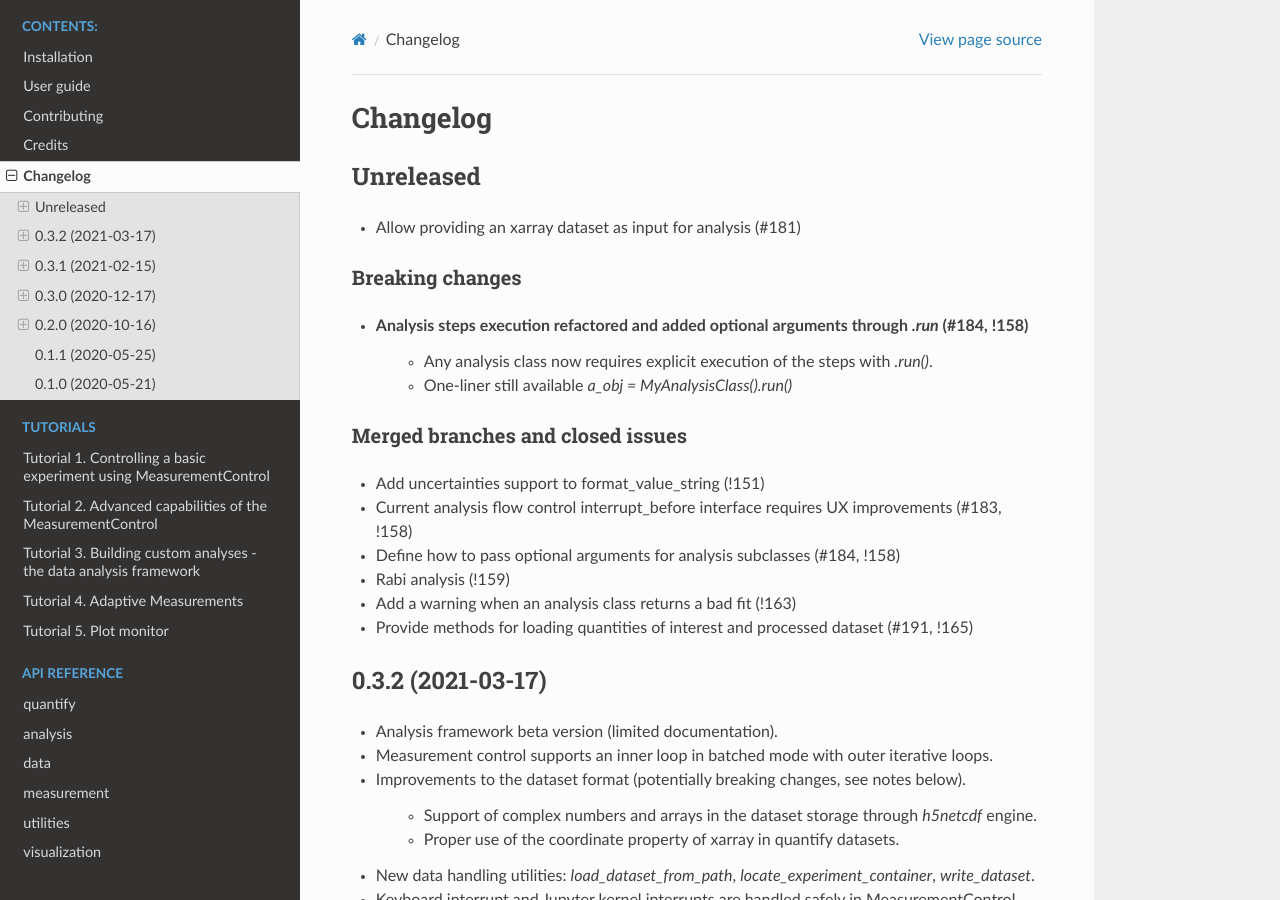
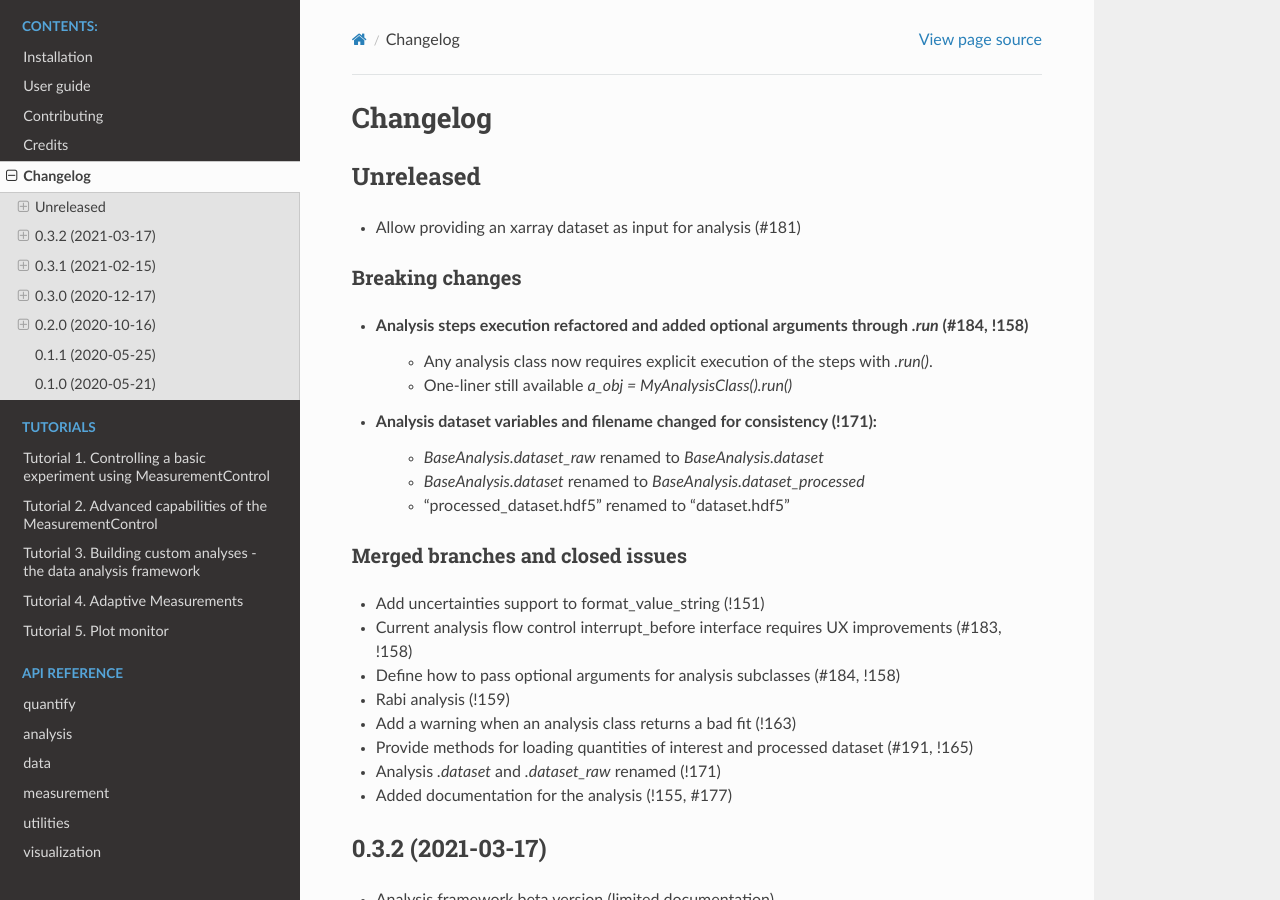
Before and after one commit to quantify-os/quantify-core, a Sphinx documentation site: the page built from docs/changelog.rst, in a window 1280 px wide and 900 px high. Built offline with Sphinx 7.4.7 and the Read the Docs theme 2.0.0, drawn with Linux system fonts in a browser that asks for light colours.

Commit message:
minor fix and changelog

```diff
--- a/CHANGELOG.rst
+++ b/CHANGELOG.rst
@@ -14,6 +14,10 @@ Breaking changes
     - Any analysis class now requires explicit execution of the steps with `.run()`.
     - One-liner still available `a_obj = MyAnalysisClass().run()`
 
+* Analysis dataset variables and filename changed for consistency (!171):
+    - `BaseAnalysis.dataset_raw` renamed to `BaseAnalysis.dataset`
+    - `BaseAnalysis.dataset` renamed to `BaseAnalysis.dataset_processed`
+    - "processed_dataset.hdf5" renamed to "dataset.hdf5"
 
 Merged branches and closed issues
 ~~~~~~~~~~~~~~~~~~~~~~~~~~~~~~~~~
@@ -24,6 +28,8 @@ Merged branches and closed issues
 * Rabi analysis (!159)
 * Add a warning when an analysis class returns a bad fit (!163)
 * Provide methods for loading quantities of interest and processed dataset (#191, !165)
+* Analysis `.dataset` and `.dataset_raw` renamed (!171)
+* Added documentation for the analysis (!155, #177)
 
 
 0.3.2 (2021-03-17)
--- a/docs/tutorials/Tutorial 1. Controlling a basic experiment using MeasurementControl.rst
+++ b/docs/tutorials/Tutorial 1. Controlling a basic experiment using MeasurementControl.rst
@@ -103,7 +103,7 @@ We use the :class:`~quantify.measurement.Settable` and :class:`~quantify.measure
 .. jupyter-execute::
 
     MC.settables(pars.t)                     # as a QCoDeS parameter, 't' obeys the JSON schema for a valid Settable and can be passed to the MC directly.
-    MC.setpoints(np.linspace(0, 5, 50))
+    MC.setpoints(np.linspace(0, 2, 50))
     MC.gettables(pars.sig)                   # as a QCoDeS parameter, 'sig' obeys the JSON schema for a valid Gettable and can be passed to the MC directly.
     dataset = MC.run('Cosine test')
 
```
